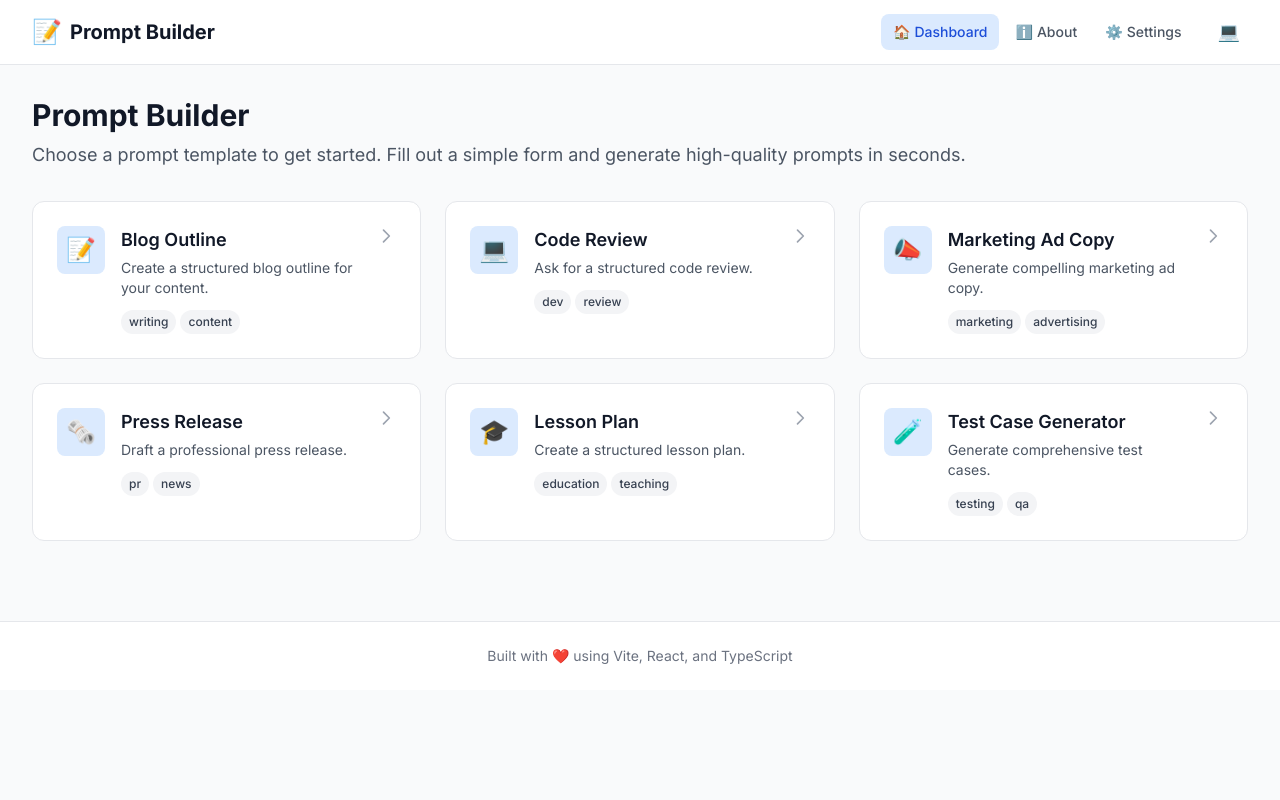
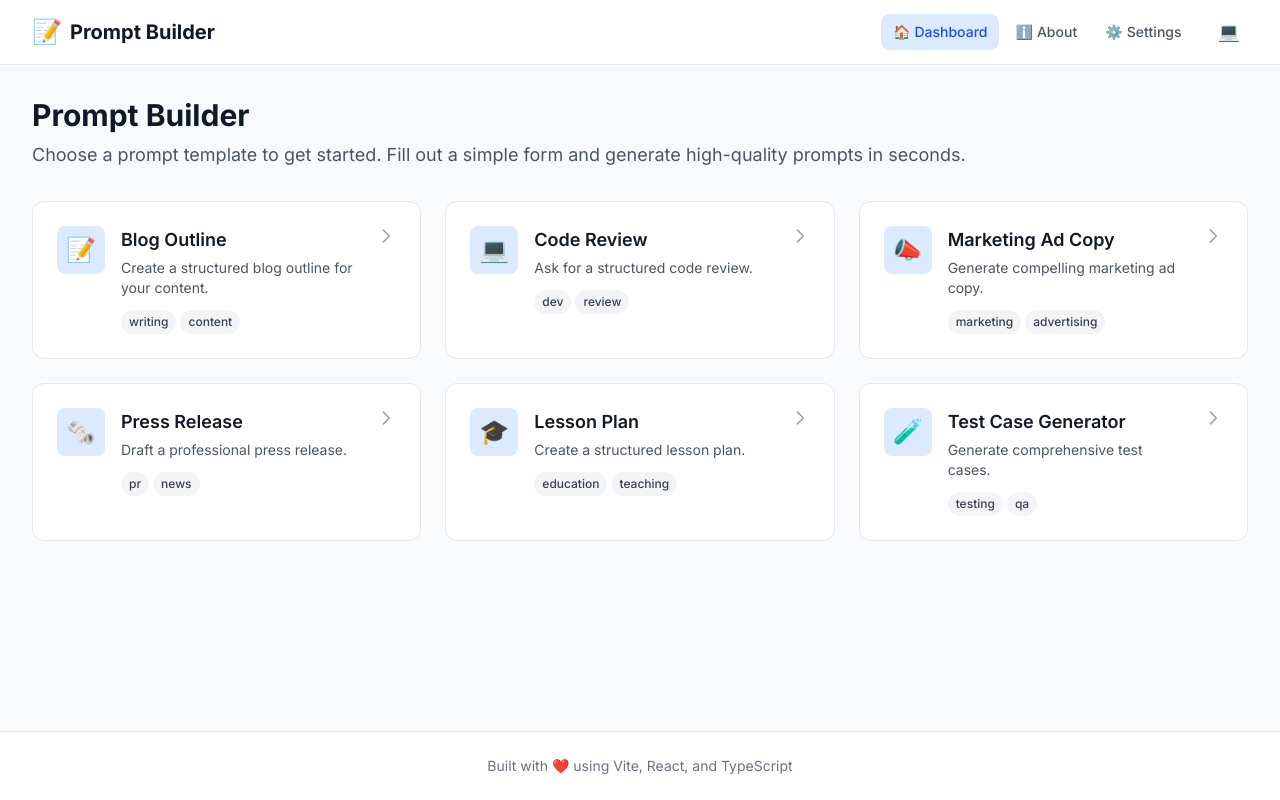
Before and after one commit to PmAbi1993/prompt, a React (Vite) app: page /builder/1 in a window 1280 px wide. Built offline with nearby package versions, Linux system fonts and the light colour scheme.

Commit message:
Fixed color and layout

```diff
--- a/src/components/Layout.tsx
+++ b/src/components/Layout.tsx
@@ -33,7 +33,7 @@ export function Layout({ children }: LayoutProps) {
   };
 
   return (
-    <div className="min-h-screen bg-gray-50 dark:bg-gray-900 transition-colors">
+    <div className="min-h-screen bg-gray-50 dark:bg-gray-900 transition-colors flex flex-col">
       {/* Top Navigation */}
       <nav className="bg-white dark:bg-gray-800 border-b border-gray-200 dark:border-gray-700">
         <div className="max-w-7xl mx-auto px-4 sm:px-6 lg:px-8">
@@ -120,7 +120,7 @@ export function Layout({ children }: LayoutProps) {
       </main>
 
       {/* Footer */}
-      <footer className="bg-white dark:bg-gray-800 border-t border-gray-200 dark:border-gray-700 mt-12">
+      <footer className="bg-white dark:bg-gray-800 border-t border-gray-200 dark:border-gray-700 mt-auto">
         <div className="max-w-7xl mx-auto px-4 sm:px-6 lg:px-8 py-6">
           <div className="text-center text-sm text-gray-500 dark:text-gray-400">
             <p>
--- a/src/config/prompts.config.json
+++ b/src/config/prompts.config.json
@@ -52,6 +52,7 @@
       {"key": "headline", "label": "Headline", "type": "text", "required": true, "placeholder": "e.g., Company X Launches Revolutionary AI Tool"},
       {"key": "company", "label": "Company Name", "type": "text", "required": true},
       {"key": "location", "label": "Location", "type": "text", "required": true, "placeholder": "e.g., San Francisco, CA"},
+      {"key": "date", "label": "Date", "type": "text", "required": true, "placeholder": "e.g., March 15, 2024"},
       {"key": "announcement", "label": "Main Announcement", "type": "text", "required": true, "placeholder": "e.g., the launch of their new AI platform"},
       {"key": "details", "label": "Details", "type": "textarea", "required": true, "placeholder": "Provide more context and details"},
       {"key": "quote", "label": "Executive Quote", "type": "textarea", "required": true, "placeholder": "Quote from CEO or spokesperson"},
--- a/src/contexts/ThemeContext.tsx
+++ b/src/contexts/ThemeContext.tsx
@@ -43,7 +43,11 @@ export function ThemeProvider({ children }: ThemeProviderProps) {
     mediaQuery.addEventListener('change', updateResolvedTheme);
 
     // Apply theme to document
-    document.documentElement.setAttribute('data-theme', resolvedTheme);
+    if (resolvedTheme === 'dark') {
+      document.documentElement.classList.add('dark');
+    } else {
+      document.documentElement.classList.remove('dark');
+    }
 
     return () => {
       mediaQuery.removeEventListener('change', updateResolvedTheme);
```
Also changed, not shown: 1 other file (tests, documents, lock files or other folders).
